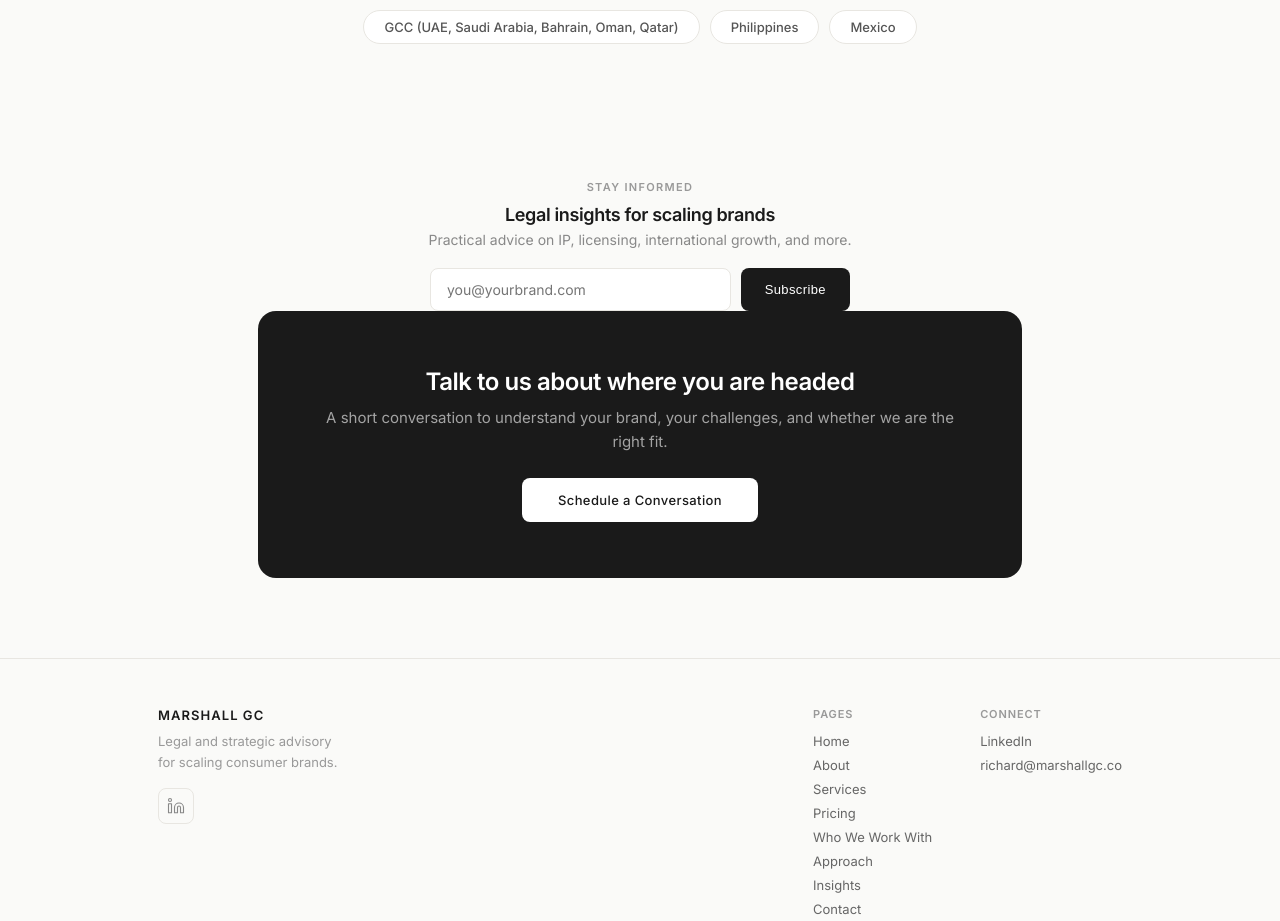
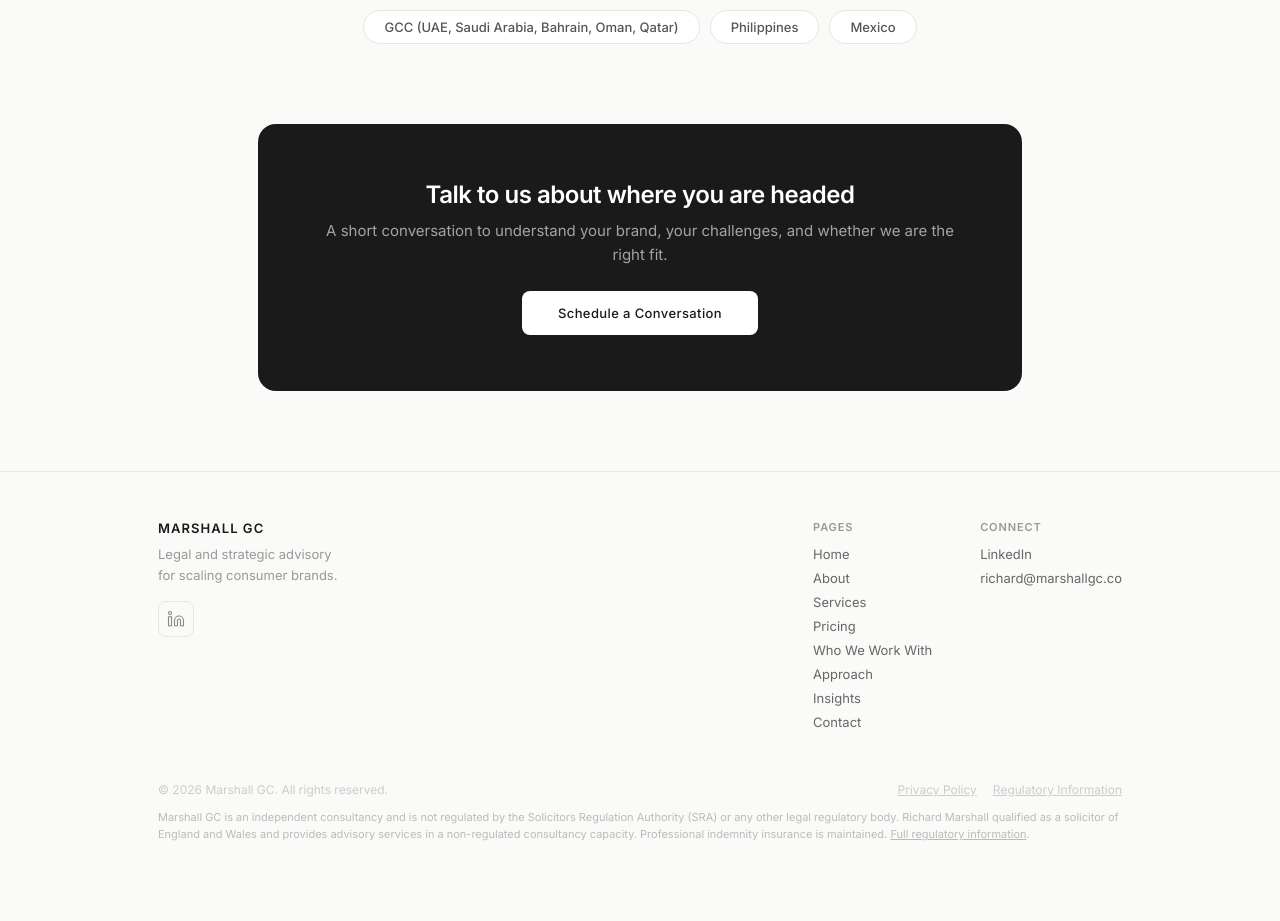
Before and after one commit to rickymarshall-hue/marshallgc, a Next.js app: page / in a window 1280 px wide. Shown: the part 3509-4430 px from the top of the page. After the commit the page ends 4385 px from the top, so only its background shows below. Built offline with nearby package versions, Linux system fonts and the light colour scheme.

Commit message:
remove newsletter

```diff
--- a/app/MarshallGC.js
+++ b/app/MarshallGC.js
@@ -235,19 +235,7 @@
     </nav>
   );
 
-  const NewsletterBlock = (
-    <div style={{ maxWidth: 520, margin: "0 auto", padding: "56px 48px 0", textAlign: "center" }}>
-      <p style={{ fontSize: 11, fontWeight: 600, color: "#999", letterSpacing: "0.12em", textTransform: "uppercase" }}>Stay informed</p>
-      <p style={{ fontSize: 18, fontWeight: 600, marginTop: 10, letterSpacing: "-0.02em" }}>Legal insights for scaling brands</p>
-      <p style={{ fontSize: 14, color: "#888", marginTop: 6 }}>Practical advice on IP, licensing, international growth, and more.</p>
-      {subbed ? <p style={{ fontSize: 14, color: "#16a34a", marginTop: 20 }}>You are subscribed.</p> : (
-        <div style={{ display: "flex", gap: 10, marginTop: 20, maxWidth: 420, margin: "20px auto 0" }}>
-          <input ref={newsletterRef} type="email" defaultValue="" placeholder="you@yourbrand.com" style={{ flex: 1, padding: "12px 16px", borderRadius: 8, border: "1px solid #E8E6E1", fontSize: 14, outline: "none", fontFamily: "inherit" }} />
-          <button onClick={handleSubscribe} style={{ ...st.btn, padding: "12px 24px" }}>Subscribe</button>
-        </div>
-      )}
-    </div>
-  );
+  const NewsletterBlock = null;
 
   const Footer = () => (
     <footer style={{ borderTop: "1px solid #E8E6E1", marginTop: 80 }}>
```
